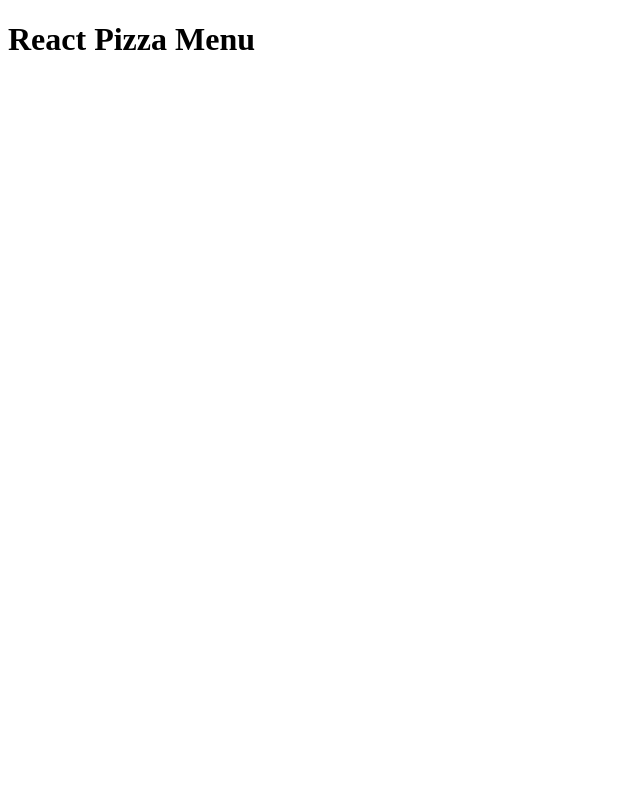
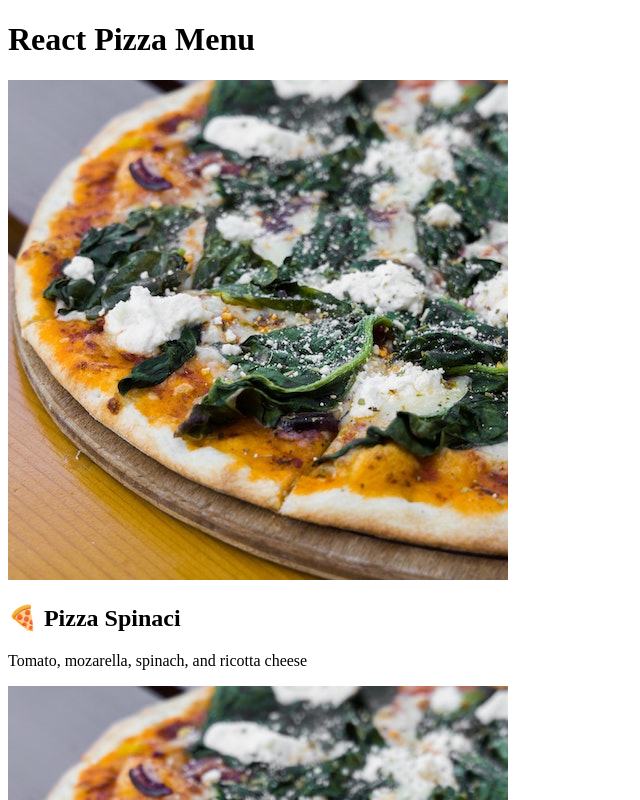
Before and after one commit to cmtayl0r/react-pizza-card, a React (Vite) app: page / in a window 1280 px wide. Shown: the top 800 px of the page, without its empty margins (0-640 px from the left). Built offline with nearby package versions, Linux system fonts and the light colour scheme.

Commit message:
add Pizza function and pizzaData

```diff
--- a/src/app.jsx
+++ /dev/null
@@ -1,9 +0,0 @@
-function App() {
-  return (
-    <div>
-      <h1>React Pizza Menu</h1>
-    </div>
-  );
-}
-
-export default App;
--- a/src/main.jsx
+++ b/src/main.jsx
@@ -1,8 +1,75 @@
 import React from "react";
 import ReactDOM from "react-dom/client";
-import App from "./app";
 
-ReactDOM.createRoot(document.getElementById("root")).render(
+function App() {
+  return (
+    <div>
+      <h1>React Pizza Menu</h1>
+      <Pizza />
+      <Pizza />
+      <Pizza />
+    </div>
+  );
+}
+
+function Pizza() {
+  return (
+    <div>
+      <img src="pizzas/spinaci.jpg" alt="Pizza Spinaci" />
+      <h2>🍕 Pizza Spinaci</h2>
+      <p>Tomato, mozarella, spinach, and ricotta cheese</p>
+    </div>
+  );
+}
+
+const pizzaData = [
+  {
+    name: "Focaccia",
+    ingredients: "Bread with italian olive oil and rosemary",
+    price: 6,
+    photoName: "pizzas/focaccia.jpg",
+    soldOut: false,
+  },
+  {
+    name: "Pizza Margherita",
+    ingredients: "Tomato and mozarella",
+    price: 10,
+    photoName: "pizzas/margherita.jpg",
+    soldOut: false,
+  },
+  {
+    name: "Pizza Spinaci",
+    ingredients: "Tomato, mozarella, spinach, and ricotta cheese",
+    price: 12,
+    photoName: "pizzas/spinaci.jpg",
+    soldOut: false,
+  },
+  {
+    name: "Pizza Funghi",
+    ingredients: "Tomato, mozarella, mushrooms, and onion",
+    price: 12,
+    photoName: "pizzas/funghi.jpg",
+    soldOut: false,
+  },
+  {
+    name: "Pizza Salamino",
+    ingredients: "Tomato, mozarella, and pepperoni",
+    price: 15,
+    photoName: "pizzas/salamino.jpg",
+    soldOut: true,
+  },
+  {
+    name: "Pizza Prosciutto",
+    ingredients: "Tomato, mozarella, ham, aragula, and burrata cheese",
+    price: 18,
+    photoName: "pizzas/prosciutto.jpg",
+    soldOut: false,
+  },
+];
+
+// React 18
+const root = ReactDOM.createRoot(document.getElementById("root"));
+root.render(
   <React.StrictMode>
     <App />
   </React.StrictMode>
```
Also changed, not shown: public/data.js (deleted, +0 -44 lines), 1 other file (tests, documents, lock files or other folders).
